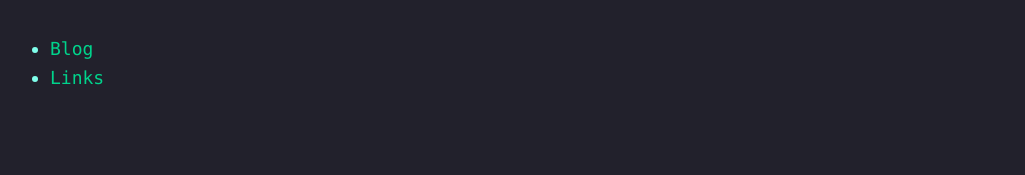
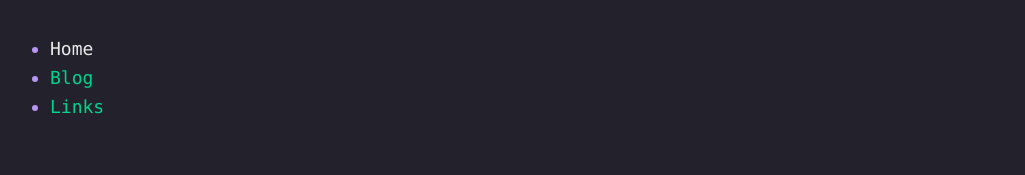
Before and after one commit to nicosantangelo/portfolio, a Next.js app: page / in a window 1280 px wide. Shown: the top 175 px of the page, without its empty margins (10-1035 px from the left). Built offline with nearby package versions, Linux system fonts and the light colour scheme.

Commit message:
better navigation

```diff
--- a/app/components/Navigation.tsx
+++ b/app/components/Navigation.tsx
@@ -10,17 +10,29 @@ export default function Navigation() {
   const currentLocation = usePathname();
   return (
     <ul className={styles.navigation}>
-      {currentLocation === locations.home() ? null : (
+      {currentLocation === locations.home() ? (
+        <li className={styles.selected}>
+          <span>Home</span>
+        </li>
+      ) : (
         <li>
           <Link href={locations.home()}>Home</Link>
         </li>
       )}
-      {currentLocation === locations.blog() ? null : (
+      {currentLocation.includes(locations.blog()) ? (
+        <li className={styles.selected}>
+          <span>Blog</span>
+        </li>
+      ) : (
         <li>
           <Link href={locations.blog()}>Blog</Link>
         </li>
       )}
-      {currentLocation === locations.links() ? null : (
+      {currentLocation === locations.links() ? (
+        <li className={styles.selected}>
+          <span>Links</span>
+        </li>
+      ) : (
         <li>
           <Link href={locations.links()}>Links</Link>
         </li>
--- a/app/components/navigation.module.css
+++ b/app/components/navigation.module.css
@@ -8,7 +8,14 @@
   margin-bottom: 8px;
 }
 
+.navigation li:hover {
+}
+
 .navigation li::marker {
+  color: var(--h1-color);
+}
+
+.navigation.selected li::marker {
   color: var(--h4-color);
 }
 
```
